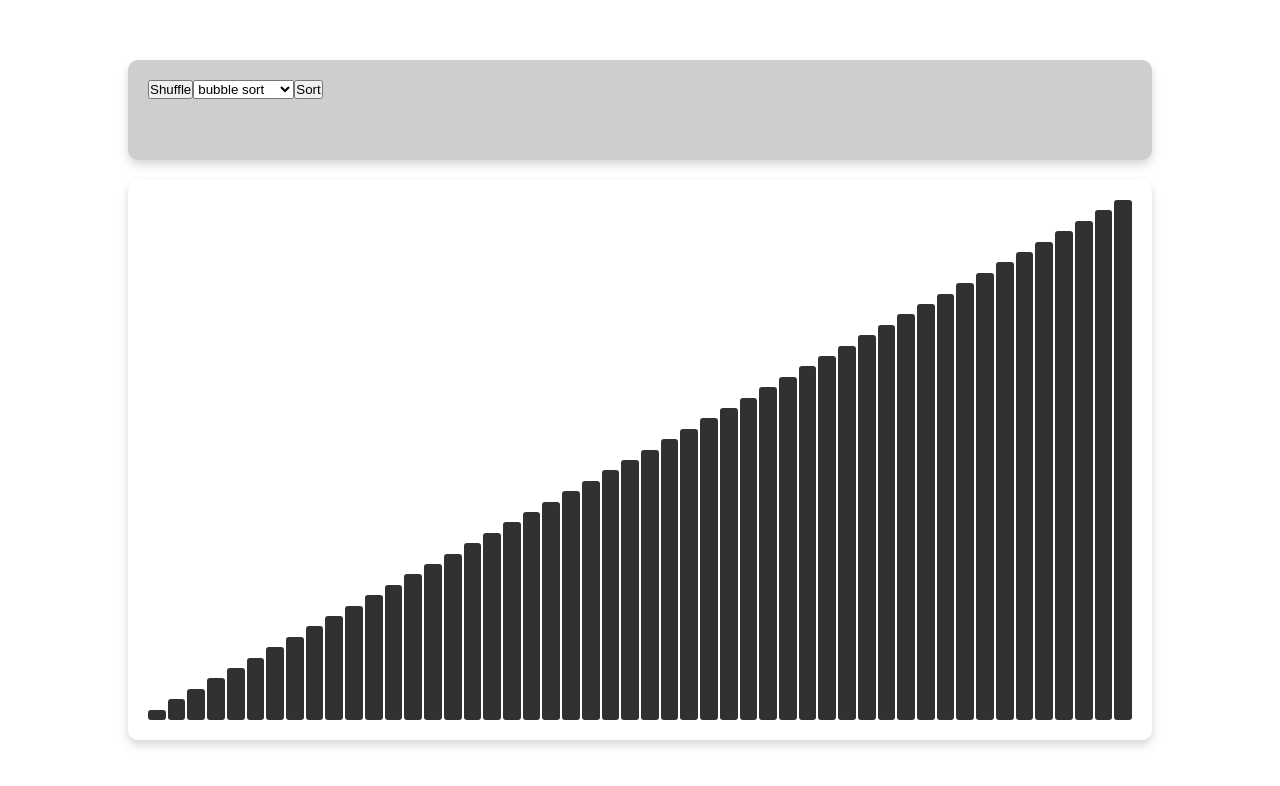
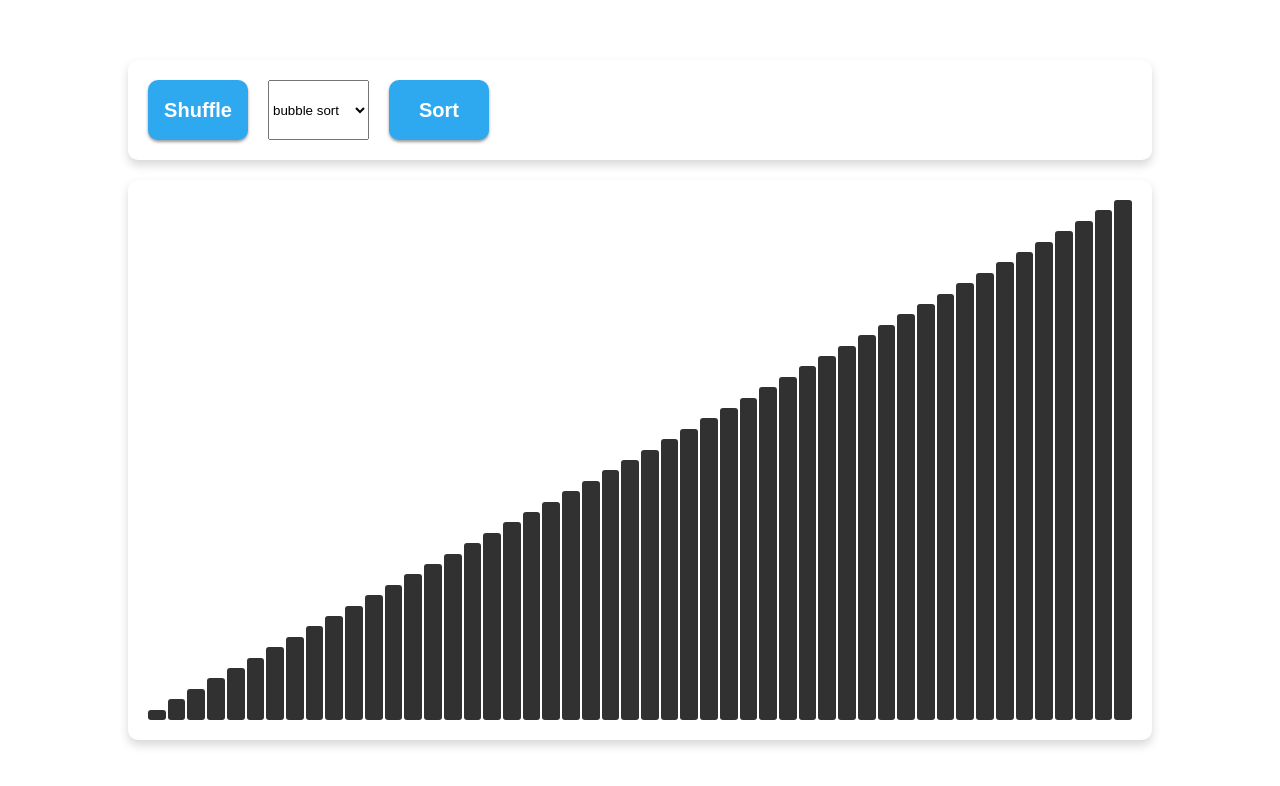
Before and after one commit to rudensergey/algo-visualiser, a React app: page / in a window 1280 px wide. Shown: the top 786 px of the page. Built offline with nearby package versions, Linux system fonts and the light colour scheme.

Commit message:
add some styling

```diff
--- a/src/app.css
+++ b/src/app.css
@@ -17,6 +17,8 @@ h6 {
 
 :root {
   --light-shadow: rgba(54, 54, 54, 0.2);
+  --mid-shadow: rgba(54, 54, 54, 0.5);
+  --dark-shadow: rgba(54, 54, 54, 0.8);
 }
 
 #root {
--- a/src/components/menu/style.css
+++ b/src/components/menu/style.css
@@ -1,5 +1,5 @@
 .menu {
-  background-color: rgb(65, 65, 65);
+  background-color: rgb(231, 89, 89);
   width: 100%;
   height: 50px;
   box-shadow: 0px 5px 10px var(--light-shadow);
--- a/src/components/visualizer/style.css
+++ b/src/components/visualizer/style.css
@@ -31,7 +31,38 @@
   height: 100px;
   padding: 20px;
   box-sizing: border-box;
-  background-color: rgb(206, 206, 206);
+  background-color: rgb(255, 255, 255);
   border-radius: 10px;
   box-shadow: 0px 5px 10px var(--light-shadow);
+
+  display: flex;
+  flex-direction: row;
+  justify-content: flex-start;
+  gap: 20px;
 }
+
+.visualizer__button {
+  flex-basis: 100px;
+  background-color: rgb(46, 168, 238);
+  border: 0;
+  border-radius: 10px;
+  box-shadow: 0px 2px 3px var(--mid-shadow);
+
+  color: white;
+  font-size: 20px;
+  font-weight: bold;
+
+  transition: all;
+  transition-duration: 0.2s;
+
+  cursor: pointer;
+}
+
+.visualizer__button:hover {
+  background-color: rgb(32, 124, 177);
+}
+
+.visualizer__button:active {
+  background-color: rgb(18, 72, 104);
+  box-shadow: 0px 0px 0px var(--mid-shadow);
+}
```
